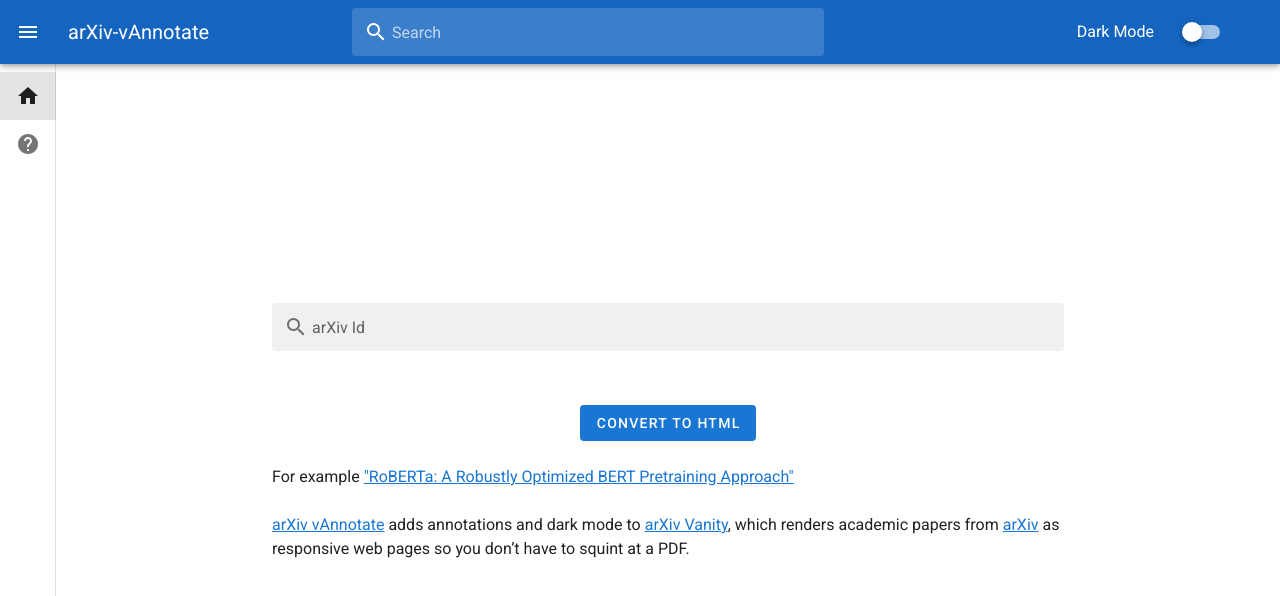
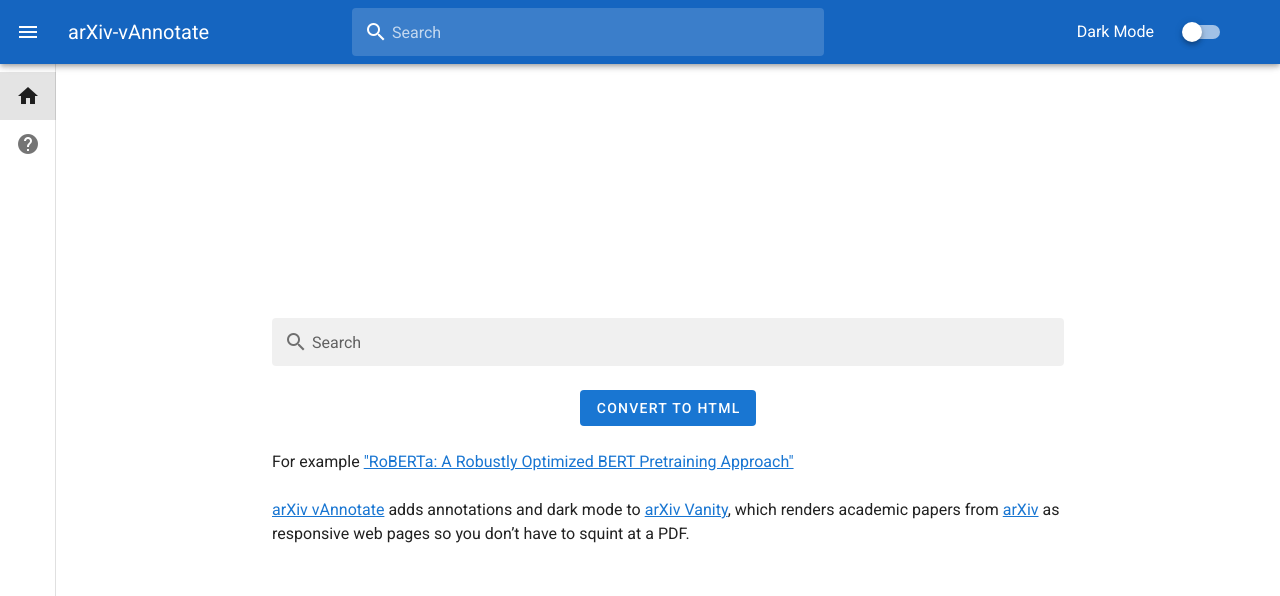
Before and after one commit to pkavumba/arxiv-vannotate, a Vue app: page / in a window 1280 px wide. Shown: the top 596 px of the page. Built offline with nearby package versions, Linux system fonts and the light colour scheme.

Commit message:
add url search function

```diff
--- a/public/index.html
+++ b/public/index.html
@@ -5,6 +5,7 @@
   <meta charset="utf-8">
   <meta http-equiv="X-UA-Compatible" content="IE=edge">
   <meta name="viewport" content="width=device-width,initial-scale=1.0">
+  <meta name="google-site-verification" content="11RaRlRS56N-wyBEbCmopteD0jNY4Irt8zo5vkbZ6s8" />
   <link rel="icon" href="<%= BASE_URL %>favicon.ico">
   <title><%= htmlWebpackPlugin.options.title %></title>
   <link rel="stylesheet" href="https://fonts.googleapis.com/css?family=Roboto:100,300,400,500,700,900">
@@ -18,6 +19,7 @@
 
 <body>
 
+
   <noscript>
     <strong>We're sorry but <%= htmlWebpackPlugin.options.title %> doesn't work properly without JavaScript enabled.
       Please enable it to continue.</strong>
--- a/src/components/Search.vue
+++ b/src/components/Search.vue
@@ -1,15 +1,15 @@
 <template>
   <v-text-field
-    class="d-none d-sm-flex"
+    :class="visibility"
     ref="search"
     flat
     solo-inverted
     hide-details
-    v-model="arxivId"
+    v-model="query"
     prepend-inner-icon="mdi-magnify"
     label="Search"
     placeholder="Search using arXiv id. For example 1907.1169"
-    :rules="[(v) => !!v || 'Item is required']"
+    :rules="[(v) => re.test(v) || 'Item is required']"
     :error="error"
     @keyup.enter="convert"
   />
@@ -18,20 +18,35 @@
 <script>
 export default {
   name: "Search",
-
+  props: { visibility: { type: String, default: "d-none d-sm-flex" } },
   data: () => ({
+    query: "",
     arxivId: "",
-    error: false
+    error: false,
+    re: /(?<id>[a-z-]+(?:\.[a-z]{2})?\/\d{7}|\d+\.\d+)(?<version>v\d+)?/i
   }),
   methods: {
     convert() {
-      if (this.arxivId) {
-        this.$router.push({
-          name: "Paper",
-          query: { arxiv_id: this.arxivId }
-        });
+      if (this.re.test(this.query)) {
+        this.setArxivId();
+        if (this.$route.query.arxiv_id === this.arxivId) {
+          //do nothing
+        } else {
+          this.$router.push({
+            name: "Paper",
+            query: { arxiv_id: this.arxivId }
+          });
+        }
       } else {
         this.error = true;
+      }
+    },
+    setArxivId() {
+      //console.log(this.re.test(this.query));
+      let matchObj = this.re.exec(this.query);
+      //console.log(matchObj.groups.version);
+      if (matchObj.groups.id) {
+        this.arxivId = matchObj.groups.id;
       }
     }
   }
--- a/src/views/Home.vue
+++ b/src/views/Home.vue
@@ -1,17 +1,7 @@
 <template>
   <v-row arign="center" justify="center">
     <v-col cols="12" sm="8">
-      <v-text-field
-        flat
-        solo-inverted
-        v-model="arxivId"
-        prepend-inner-icon="mdi-magnify"
-        label="arXiv Id"
-        placeholder="Search using arXiv id. For example 1907.1169"
-        :rules="[(v) => !!v || 'arXiv Id is required']"
-        :error="error"
-        @keyup.enter="convert"
-      />
+      <search-bar :visibility="'x'" ref="search"></search-bar>
     </v-col>
     <v-col cols="12" sm="8" class="text-center">
       <v-btn text class="primary" @click="convert">Convert to HTML</v-btn>
@@ -48,10 +38,9 @@
     title: "Home",
     titleTemplate: "%s | arXiv-Vannotate"
   },
-  components: {},
+  components: { SearchBar },
   mixins: [],
   data: () => ({
-    arxivId: "",
     error: false,
     error_msg: "",
     examples: [
@@ -69,14 +58,7 @@
   },
   methods: {
     convert() {
-      if (this.arxivId) {
-        this.$router.push({
-          name: "Paper",
-          query: { arxiv_id: this.arxivId }
-        });
-      } else {
-        this.error = true;
-      }
+      this.$refs.search.convert();
     }
   }
 };
```
